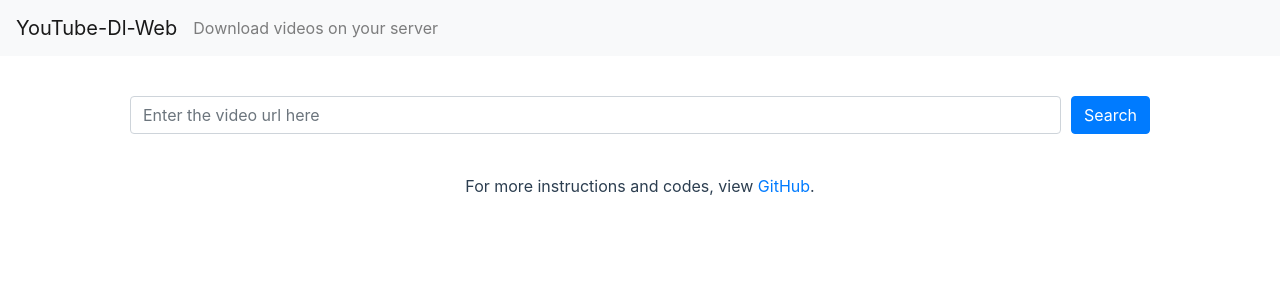
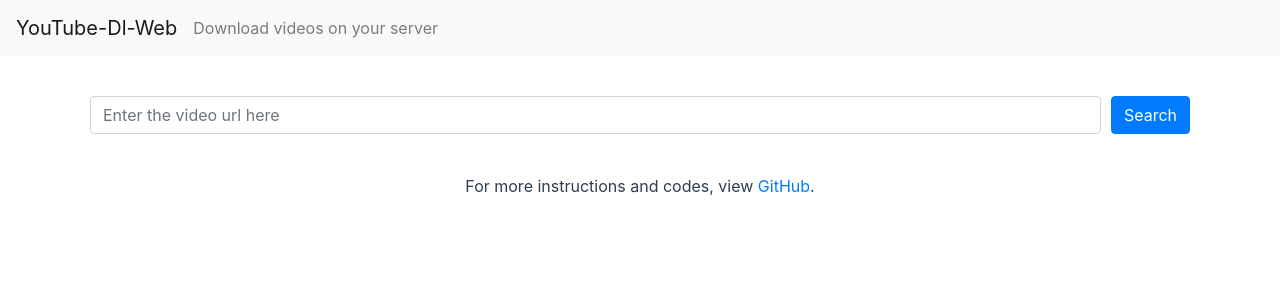
Before and after one commit to LuoBingjun/youtube-dl-web, a Vue app in the folder src/vue-front/: page / in a window 1280 px wide. Shown: the top 300 px of the page. Built offline with nearby package versions, Linux system fonts and the light colour scheme.

Commit message:
modify serach bar width

```diff
--- a/src/vue-front/src/components/Home.vue
+++ b/src/vue-front/src/components/Home.vue
@@ -88,7 +88,7 @@
 
 <style>
 .search {
-  margin: 40px;
+  margin: 40px 0px;
 }
 
 .result {
```
